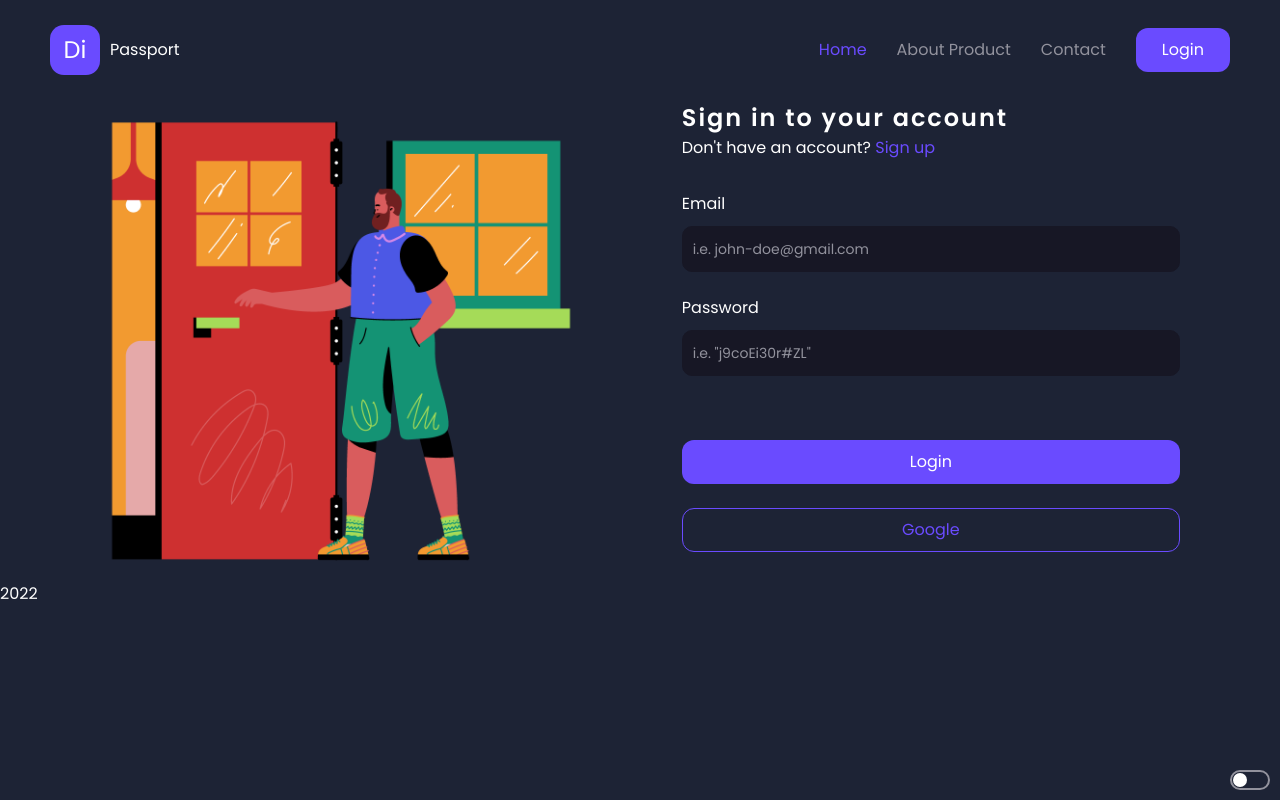
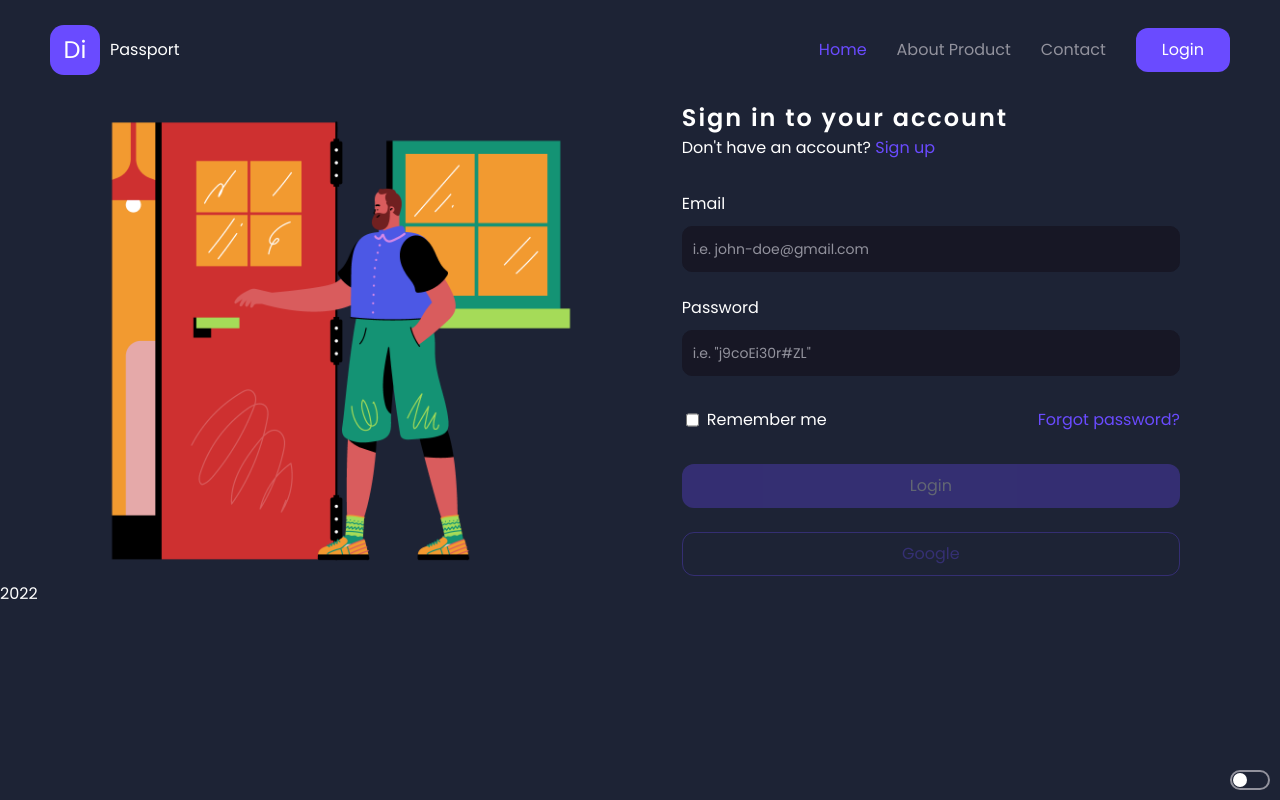
Before and after one commit to naHDop-tech/e-passport, a React app in the folder client/: page /login in a window 1280 px wide. Built offline with nearby package versions, Linux system fonts and the light colour scheme.

Commit message:
feat: add disable to Button, add remember me checbox

```diff
--- a/client/src/components/Button/Button.tsx
+++ b/client/src/components/Button/Button.tsx
@@ -30,6 +30,7 @@ interface IButtonStyle {
   SuccessOutline: string
   AccentOutline: string
   Wide: string
+  Disabled: string
 }
 
 interface IAdditionButtonProps {
@@ -93,10 +94,11 @@ export function Button(props: PropsWithChildren<ButtonProps>): JSX.Element {
   return (
     <button
       className={cn(
-        styles.ClickAnimation,
         styles.Base,
         getColor(bType, outline),
         {
+          [styles.Disabled]: rest.disabled,
+          [styles.ClickAnimation]: !rest.disabled,
           [styles.Wide]: wide,
         },
         className,
--- a/client/src/components/Button/ButtonStyle.module.css
+++ b/client/src/components/Button/ButtonStyle.module.css
@@ -11,6 +11,11 @@
   cursor: pointer;
   outline: none;
   transition: 0.2s all;
+}
+
+.Disabled {
+  opacity: 0.3;
+  cursor: not-allowed;
 }
 
 .Wide {
--- a/client/src/components/Login/LoginDLC.tsx
+++ b/client/src/components/Login/LoginDLC.tsx
@@ -15,9 +15,9 @@ export function LoginDLC(props: ILoginProps): JSX.Element {
   const { onSubmit } = props
 
   const [
-    { password, email, emailError, passwordError },
+    { password, email, emailError, passwordError, rememberMe },
     dispatchLoginForm,
-  ] = useReducer(loginReducer, { email: '', password: '' })
+  ] = useReducer(loginReducer, { email: '', password: '', rememberMe: false })
 
   const loginFormValidate = useLoginValidation({ email, password })
 
@@ -26,7 +26,7 @@ export function LoginDLC(props: ILoginProps): JSX.Element {
     const validationResult = loginFormValidate()
 
     if (!validationResult.error) {
-      onSubmit({ email, password })
+      onSubmit({ email, password, rememberMe })
       dispatchLoginForm({ type: Actions.ResetData })
     } else {
       if (!validationResult?.error?.details.length) {
@@ -53,10 +53,19 @@ export function LoginDLC(props: ILoginProps): JSX.Element {
     dispatchLoginForm({ type: Actions.ChangePassword, payload: e.target.value })
   }
 
+  const changeRememberMeHandler = (e: ChangeEvent<HTMLInputElement>) => {
+    dispatchLoginForm({ type: Actions.SetRememberMe, payload: e.target.checked })
+  }
+
+  console.log(rememberMe);
+
+
   return (
     <LoginForm
+      rememberMe={rememberMe}
       email={email}
       password={password}
+      onSetRememberMe={changeRememberMeHandler}
       onEmailChange={changeEmailHandler}
       onPasswordChange={changePasswordHandler}
       onSubmit={submitFormHandler}
--- a/client/src/components/Login/LoginForm/LoginForm.tsx
+++ b/client/src/components/Login/LoginForm/LoginForm.tsx
@@ -13,6 +13,8 @@ interface ILoginStyle {
   Box: string
   LeftContent: string
   RightContent: string
+  FlexBetween: string
+  Margin12: string
   Margin24: string
   Margin32: string
   Margin64: string
@@ -21,6 +23,8 @@ interface ILoginStyle {
 export interface ILoginFormProps {
   email: string
   password: string
+  rememberMe: boolean,
+  onSetRememberMe: (e: ChangeEvent<HTMLInputElement>) => void
   onEmailChange: (e: ChangeEvent<HTMLInputElement>) => void
   onPasswordChange: (e: ChangeEvent<HTMLInputElement>) => void
   onSubmit: () => void
@@ -29,7 +33,17 @@ export interface ILoginFormProps {
 }
 
 export function LoginForm(props: ILoginFormProps) {
-  const { email, password, emailError, passwordError, onEmailChange, onPasswordChange, onSubmit } = props
+  const {
+    email,
+    password,
+    rememberMe,
+    onSetRememberMe,
+    emailError,
+    passwordError,
+    onEmailChange,
+    onPasswordChange,
+    onSubmit
+  } = props
 
   return (
     <div className={styles.Box}>
@@ -55,10 +69,21 @@ export function LoginForm(props: ILoginFormProps) {
           onChange={onPasswordChange}
           errorText={passwordError}
         />
-        <div className={styles.Margin64} />
-        <Button wide onClick={onSubmit}>Login</Button>
+        <div className={styles.Margin32} />
+        <div className={styles.FlexBetween}>
+          {/* TODO: restyle here */}
+          <div style={{ display: 'flex', gap: '5px' }}>
+            <input
+              checked={rememberMe}
+              onChange={onSetRememberMe} type="checkbox"
+            /><span>Remember me</span>
+            </div>
+          <div><a href="#reset-password">Forgot password?</a></div>
+        </div>
+        <div className={styles.Margin32} />
+        <Button disabled={!rememberMe} wide onClick={onSubmit}>Login</Button>
         <div className={styles.Margin24} />
-        <Button wide outline>Google</Button>
+        <Button disabled={!rememberMe} wide outline>Google</Button>
       </div>
     </div>
   )
--- a/client/src/components/Login/LoginForm/LoginFormStyle.module.css
+++ b/client/src/components/Login/LoginForm/LoginFormStyle.module.css
@@ -14,6 +14,15 @@
 
 .RightContent {
   padding: 0 30px;
+}
+
+.FlexBetween {
+  display: flex;
+  justify-content: space-between;
+}
+
+.Margin12 {
+  margin-top: 12px;
 }
 
 .Margin24 {
--- a/client/src/components/Login/reducer/reducer.ts
+++ b/client/src/components/Login/reducer/reducer.ts
@@ -17,10 +17,12 @@ export const loginReducer = (
       return { ...state, emailError: action.payload }
     case Actions.SetPasswordError:
       return { ...state, passwordError: action.payload }
+    case Actions.SetRememberMe:
+      return { ...state, rememberMe: action.payload }
     case Actions.ResetErrors:
       return { ...state, passwordError: '', emailError: '' }
     case Actions.ResetData:
-      return { ...state, password: '', email: '' }
+      return { ...state, password: '', email: '', rememberMe: false }
     default:
       throw new Error('loginReducer Error during dispatch')
   }
--- a/client/src/components/Login/reducer/state.ts
+++ b/client/src/components/Login/reducer/state.ts
@@ -1,4 +1,5 @@
 export interface ILoginState {
+  rememberMe: boolean
   email: string
   password: string
   emailError?: string
@@ -10,6 +11,7 @@ export enum Actions {
   ChangePassword = 'CHANGE_PASSWORD',
   SetEmailError = 'SET_EMAIL_ERROR',
   SetPasswordError = 'SET_PASSWORD_ERROR',
+  SetRememberMe = 'SET_REMEMBER_ME',
   ResetErrors = 'RESET_ERRORS',
   ResetData = 'RESET_Data',
 }
@@ -19,5 +21,6 @@ export type LoginAction =
   | { type: Actions.ChangePassword; payload: string }
   | { type: Actions.SetEmailError; payload: string }
   | { type: Actions.SetPasswordError; payload: string }
+  | { type: Actions.SetRememberMe; payload: boolean }
   | { type: Actions.ResetErrors }
   | { type: Actions.ResetData }
--- a/client/src/hooks/validation/useLoginValidation.ts
+++ b/client/src/hooks/validation/useLoginValidation.ts
@@ -15,7 +15,7 @@ export function useLoginValidation(loginForm: ILoginFormData) {
         tlds: {
           allow: ['com', 'net', 'us', 'de', 'ua', 'eu', 'ca', 'ru', 'ua']
         }
-      })
+      }),
       // .error(new Error('Bad email format'))
   })
 
--- a/client/src/interfaces/user.ts
+++ b/client/src/interfaces/user.ts
@@ -1,4 +1,5 @@
 export interface ILoginFormData {
   email: string
   password: string
+  rememberMe?: boolean
 }
```
